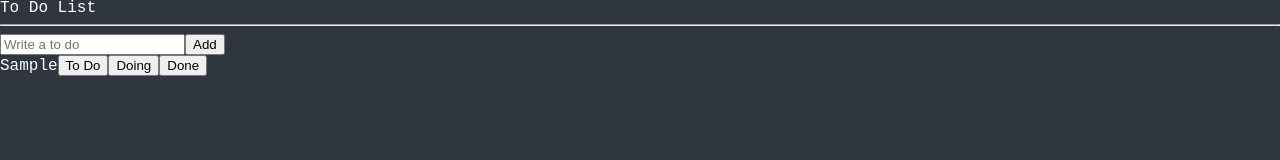
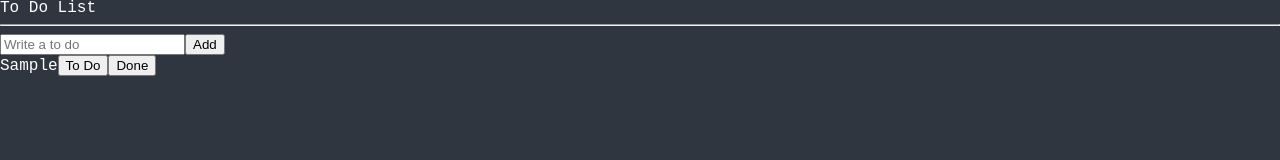
Before and after one commit to seungmin-dev/ToDoApp, a React (Create React App) app: page / in a window 1280 px wide. Both pictures are taken after typing "Sample" into the empty fields and a click on the button "Add". Shown: the top 160 px of the page. Built offline with nearby package versions, Linux system fonts and the light colour scheme; a web font is replaced by a local one.

Commit message:
categorize

```diff
--- a/src/components/ToDo.tsx
+++ b/src/components/ToDo.tsx
@@ -1,14 +1,57 @@
-import { IToDo } from "../atoms";
+import React from "react";
+import { useSetRecoilState } from "recoil";
+import { IToDo, toDoState } from "../atoms";
 
-function ToDo({ text }: IToDo) {
+function ToDo({ text, category, id }: IToDo) {
+  const setToDos = useSetRecoilState(toDoState);
+  //   const onClick = (newCategory: "TODO" | "DOING" | "DONE") => {}; 이렇게 작성해도 되지만 아래처럼 작성하는게 효율적
+  const onClick = (newCategory: IToDo["category"]) => {
+    console.log();
+  };
   return (
     <li>
       {text}
-      <button>To Do</button>
-      <button>Doing</button>
-      <button>Done</button>
+      {category !== "DOING" && ( //인자가 있는 OnClick 이벤트를 처리하는 방법 <익명함수>, 보통은 onClick={onClick} 이렇게 하지만 이렇게 하면 인자가 넘겨지지 않을 것임
+        <button onClick={() => onClick("DONE")}>To Do</button>
+      )}
+      {category !== "TODO" && (
+        <button onClick={() => onClick("TODO")}>Doing</button>
+      )}
+      {category !== "DONE" && (
+        <button onClick={() => onClick("DONE")}>Done</button>
+      )}
     </li>
   );
 }
 
+// 위와 같은 코드
+// function ToDo({ text, category, id }: IToDo) {
+// const setToDos = useSetRecoilState(toDoState);
+//   const onClick = (event: React.MouseEvent<HTMLButtonElement>) => {
+//     const {
+//       currentTarget: { name },
+//     } = event;
+//   };
+//   return (
+//     <li>
+//       {text}
+//       {category !== "DOING" && ( //인자가 있는 OnClick 이벤트를 처리하는 방법 <익명함수>, 보통은 onClick={onClick} 이렇게 하지만 이렇게 하면 인자가 넘겨지지 않을 것임
+//         <button name="DOING" onClick={() => onClick("DONE")}>
+//           To Do
+//         </button>
+//       )}
+//       {category !== "TODO" && (
+//         <button name="TODO" onClick={() => onClick("TODO")}>
+//           Doing
+//         </button>
+//       )}
+//       {category !== "DONE" && (
+//         <button name="DONE" onClick={() => onClick("DONE")}>
+//           Done
+//         </button>
+//       )}
+//     </li>
+//   );
+// }
+
 export default ToDo;
```
